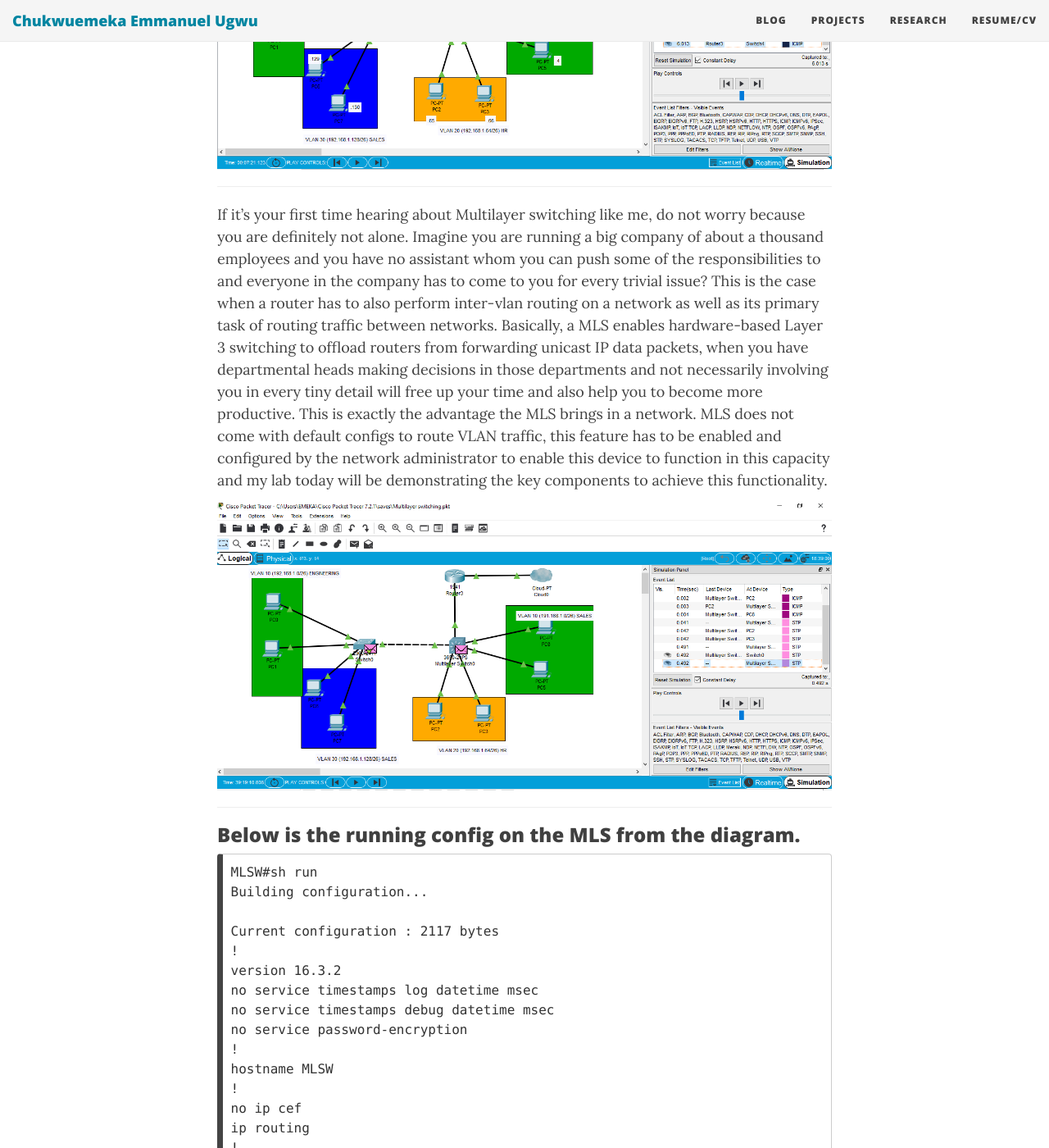
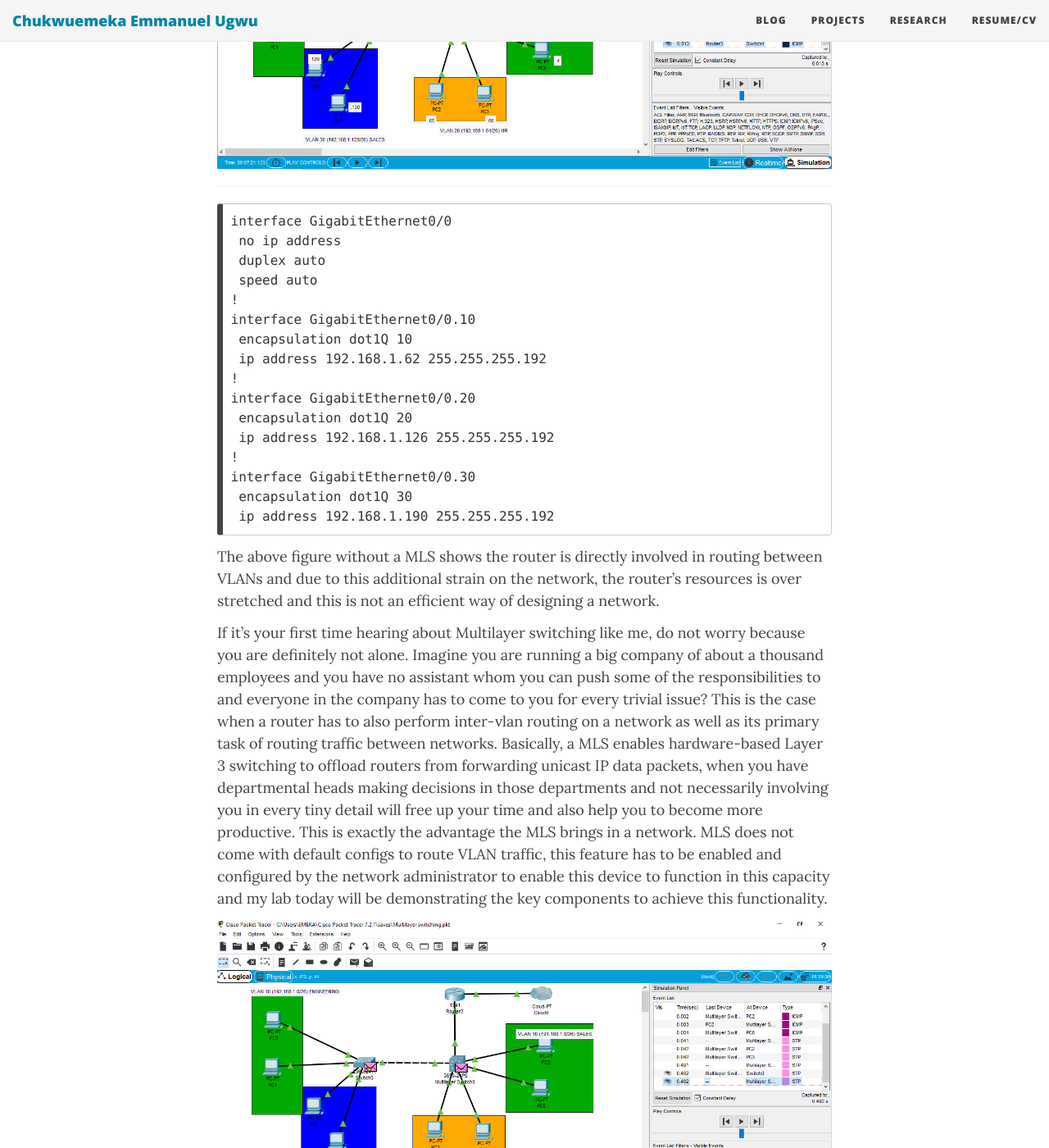
Before and after one commit to coolmechel/blog, a Jekyll site: the page built from _posts/2022-07-08-smart-network-switch.md, in a window 1280 px wide and 1400 px high, scrolled down 615 px. Shown: the whole window at 82% size. Built offline with Jekyll 4.4.1, drawn with Linux system fonts in a browser that asks for light colours; nearby versions of some CDN libraries; some of the changed text lies outside the part shown.

Commit message:
Additional contents
Updates

```diff
--- a/_posts/2022-07-08-smart-network-switch.md
+++ b/_posts/2022-07-08-smart-network-switch.md
@@ -14,6 +14,26 @@
 
 ***
 
+~~~
+interface GigabitEthernet0/0
+ no ip address
+ duplex auto
+ speed auto
+!
+interface GigabitEthernet0/0.10
+ encapsulation dot1Q 10
+ ip address 192.168.1.62 255.255.255.192
+!
+interface GigabitEthernet0/0.20
+ encapsulation dot1Q 20
+ ip address 192.168.1.126 255.255.255.192
+!
+interface GigabitEthernet0/0.30
+ encapsulation dot1Q 30
+ ip address 192.168.1.190 255.255.255.192
+ ~~~
+
+The above figure without a MLS shows the router is directly involved in routing between VLANs and due to this additional strain on the network, the router's resources is over stretched and this is not an efficient way of designing a network.
 
 If it's your first time hearing about Multilayer switching like me, do not worry because you are definitely not alone. Imagine you are running a big company of about a thousand employees and you have no assistant whom you can push some of the responsibilities to and everyone in the company has to come to you for every trivial issue? This is the case when a router has to also perform inter-vlan routing on a network as well as its primary task of routing traffic between networks. Basically, a MLS enables hardware-based Layer 3 switching to offload routers from forwarding unicast IP data packets, when you have departmental heads making decisions in those departments and not necessarily involving you in every tiny detail will free up your time and also help you to become more productive. This is exactly the advantage the MLS brings in a network.
 MLS does not come with default configs to route VLAN traffic, this feature has to be enabled and configured by the network administrator to enable this device to function in this capacity and my lab today will be demonstrating the key components to achieve this functionality.
@@ -24,6 +44,8 @@
 ***
 
 ### Below is the running config on the MLS from the diagram.
+
+As you can see in the simulation, the Router is not involved in the ICMP routing between VLANs, the MLS switch takes care of all the VLAN routing.
 
 ~~~
 MLSW#sh run
```
